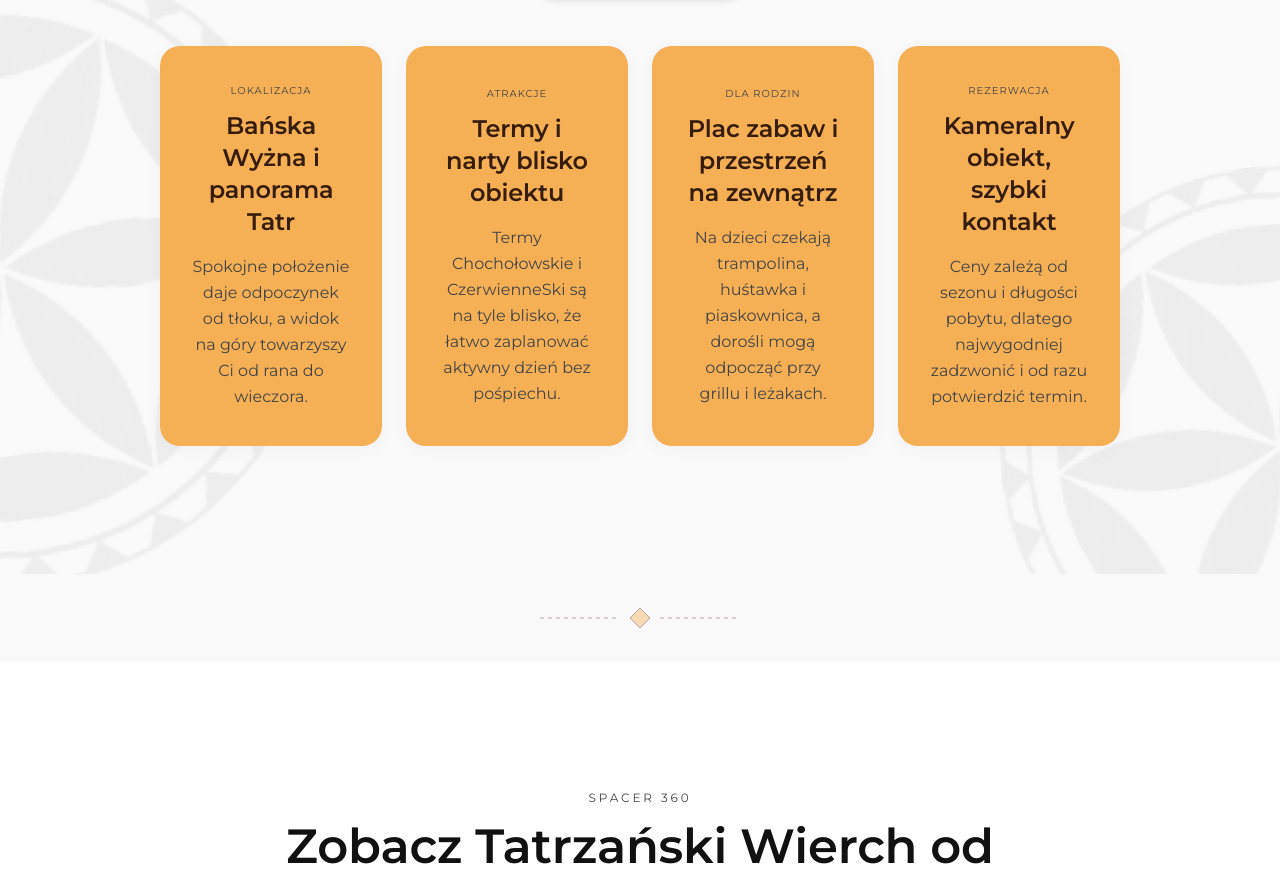
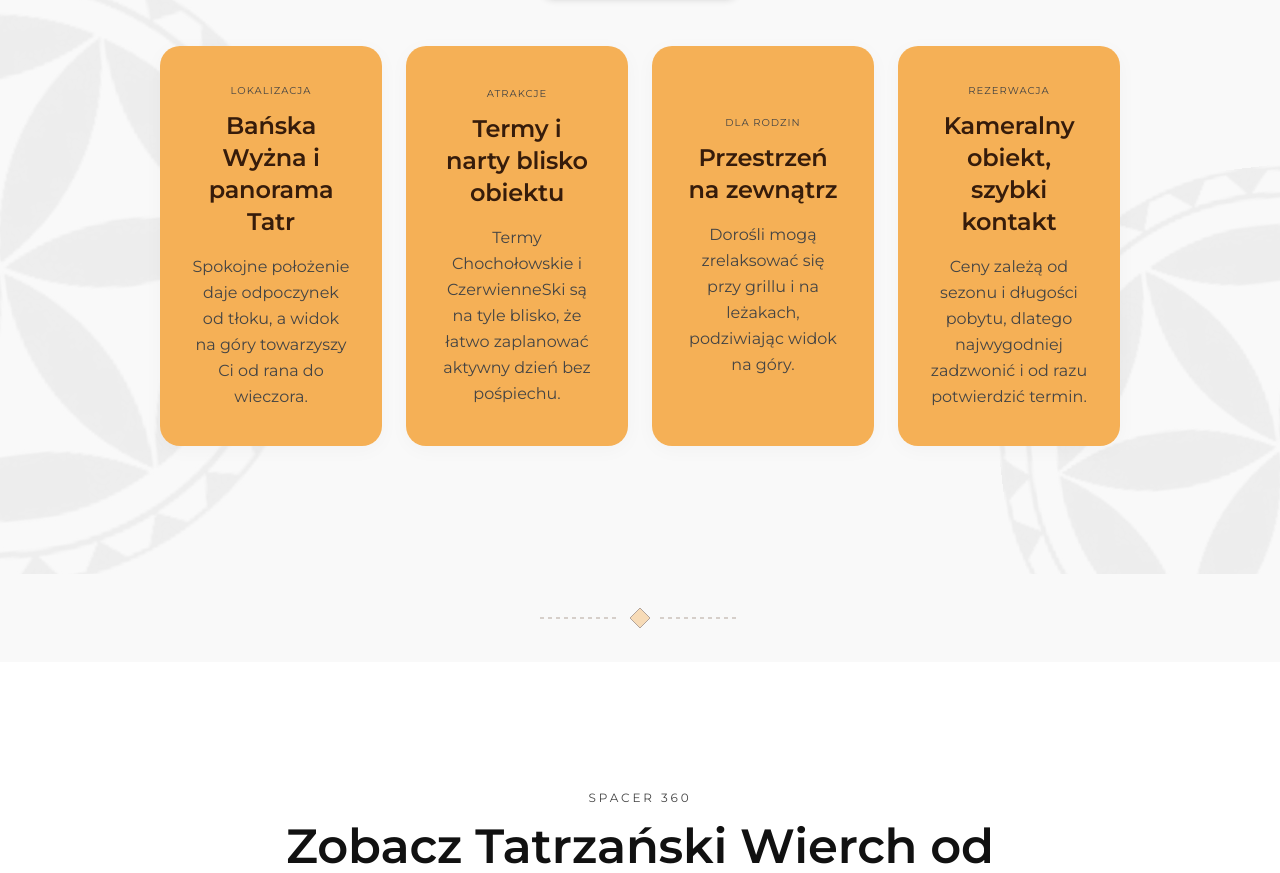
Before and after one commit to foliowiecsztywnygit/tatrza-ski-wierch, a React (Vite) app: page / in a window 1280 px wide. Shown: the part 3690-4563 px from the top of the page. Built offline with nearby package versions, Linux system fonts and the light colour scheme; a web font is replaced by a local one.

Commit message:
Update SEO, remove playground, limit to 5 rooms

```diff
--- a/index.html
+++ b/index.html
@@ -7,7 +7,7 @@
     <title>Tatrzański Wierch | Noclegi w Bańskiej Wyżnej z widokiem na Tatry</title>
     <meta
       name="description"
-      content="Tatrzański Wierch w Bańskiej Wyżnej oferuje kameralne pokoje i apartamenty, widok na Tatry, aneks kuchenny, parking, plac zabaw i spacer 360."
+      content="Tatrzański Wierch w Bańskiej Wyżnej oferuje kameralne pokoje i apartamenty, widok na Tatry, aneks kuchenny, parking i spacer 360."
     />
     <meta name="theme-color" content="#4A2711" />
     <meta property="og:type" content="website" />
@@ -15,7 +15,7 @@
     <meta property="og:title" content="Tatrzański Wierch | Noclegi w Bańskiej Wyżnej z widokiem na Tatry" />
     <meta
       property="og:description"
-      content="Kameralne pokoje i apartamenty, panorama Tatr, aneks kuchenny, parking, plac zabaw i szybki kontakt z obiektem."
+      content="Kameralne pokoje i apartamenty, panorama Tatr, aneks kuchenny, parking i szybki kontakt z obiektem."
     />
     <meta property="og:image" content="/zdjecia/widok_z_obiektem.avif" />
     <meta property="og:site_name" content="Tatrzański Wierch" />
--- a/src/components/sections/PromoCards.tsx
+++ b/src/components/sections/PromoCards.tsx
@@ -18,8 +18,8 @@ export function PromoCards() {
     {
       id: 3,
       label: 'Dla rodzin',
-      title: 'Plac zabaw i przestrzeń na zewnątrz',
-      description: 'Na dzieci czekają trampolina, huśtawka i piaskownica, a dorośli mogą odpocząć przy grillu i leżakach.',
+      title: 'Przestrzeń na zewnątrz',
+      description: 'Dorośli mogą zrelaksować się przy grillu i na leżakach, podziwiając widok na góry.',
     },
     {
       id: 4,
```
Also changed, not shown: public/robots.txt (added), 1 other file (tests, documents, lock files or other folders).
